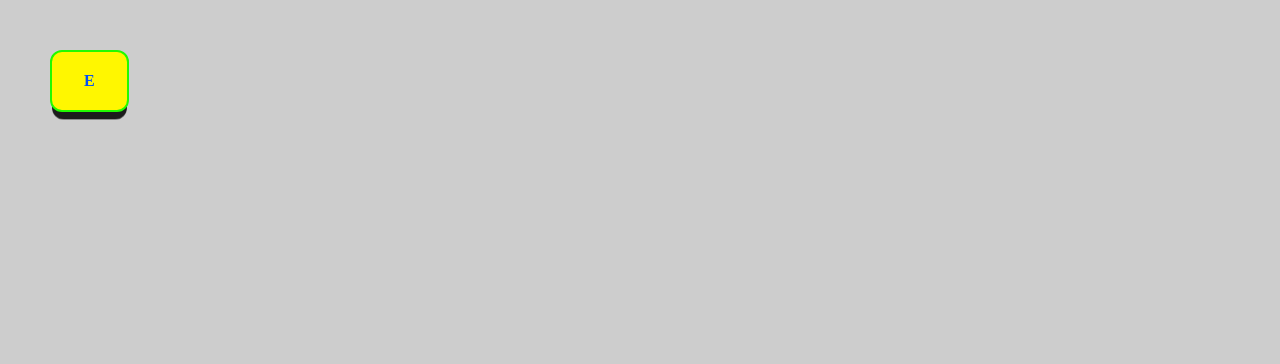
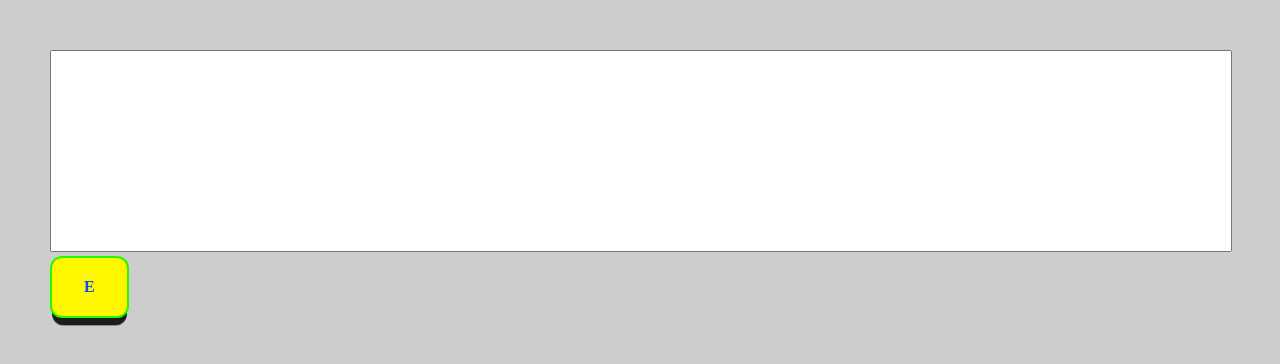
Before and after one commit to Dimcom1010/virtual-keyboard, a website with bundled scripts: page virtual-keyboard/index.html in a window 1280 px wide. Built offline with nearby package versions, Linux system fonts and the light colour scheme.

Commit message:
fix: action on put key

```diff
--- a/virtual-keyboard/index.html
+++ b/virtual-keyboard/index.html
@@ -10,7 +10,7 @@
     <title>virtual-keyboard</title>
 </head>
 
-<body id="keyboard">
+<body id="body">
     <script type="module" src="js/index.js"></script>
 </body>
 
--- a/virtual-keyboard/js/index.js
+++ b/virtual-keyboard/js/index.js
@@ -1,7 +1,20 @@
 
 
-import KeyClass, {createKey} from './keyClass.js'
+import KeyClass, { createKey } from './keyClass.js'
+
+const BODY = document.querySelector('#body');
+
+const TEXTAREA=document.createElement('textarea');
+console.log('**',TEXTAREA)
+TEXTAREA.id='textarea'
+
+const KEYBOARD=document.createElement('div');
+KEYBOARD.id='keyboard'
 
 
-const k =  new KeyClass('E',100)
+
+BODY.append(TEXTAREA)
+BODY.append(KEYBOARD)
+console.log('**',BODY)
+const k = new KeyClass('E', 100)
 createKey(k)
--- a/virtual-keyboard/js/keyClass.js
+++ b/virtual-keyboard/js/keyClass.js
@@ -7,20 +7,23 @@ export default class KeyClass {
 }
 
 export const createKey = (key) => {
-    const body = document.querySelector('#keyboard');
+    const BODY = document.querySelector('#keyboard');
     const keyElement = document.createElement('button');
     keyElement.className = "key";
     keyElement.innerHTML = `${key.value}`;
     _addEvent(keyElement, key.value)
-    body.append(keyElement);
+    BODY.append(keyElement);
 }
-const _onPressAction = (value,keyElement) => {
-    console.log(value)
+export const onPressAction = (value) => {
+
+    const TEXTAREA = document.querySelector('#textarea');
+    let textareaValue=TEXTAREA.value
+    TEXTAREA.value = textareaValue +value
 
 }
 
 
 const _addEvent = (keyElement, value) => {
     console.log(keyElement)
-    keyElement.addEventListener("click", _onPressAction.bind(this, value,keyElement))
+    keyElement.addEventListener("click", onPressAction.bind(this, value,keyElement))
 }
```
Also changed, not shown: 1 other file.
